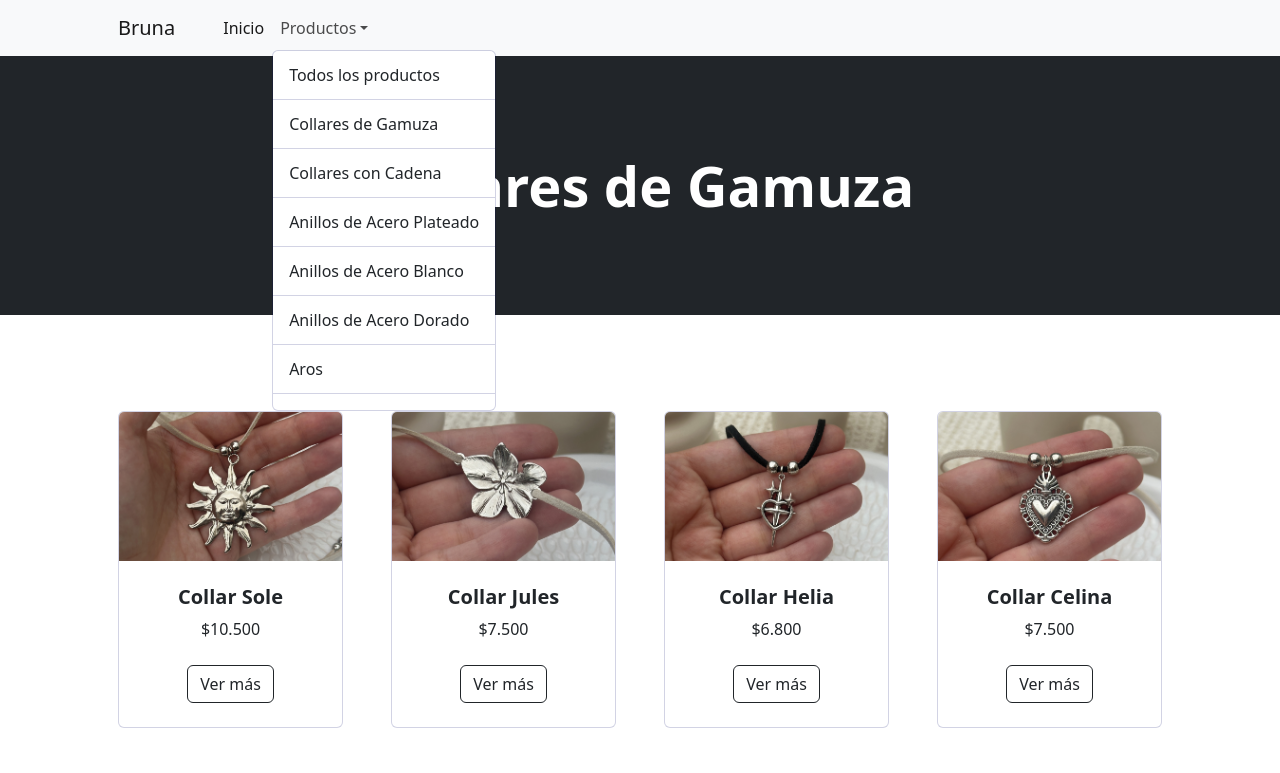
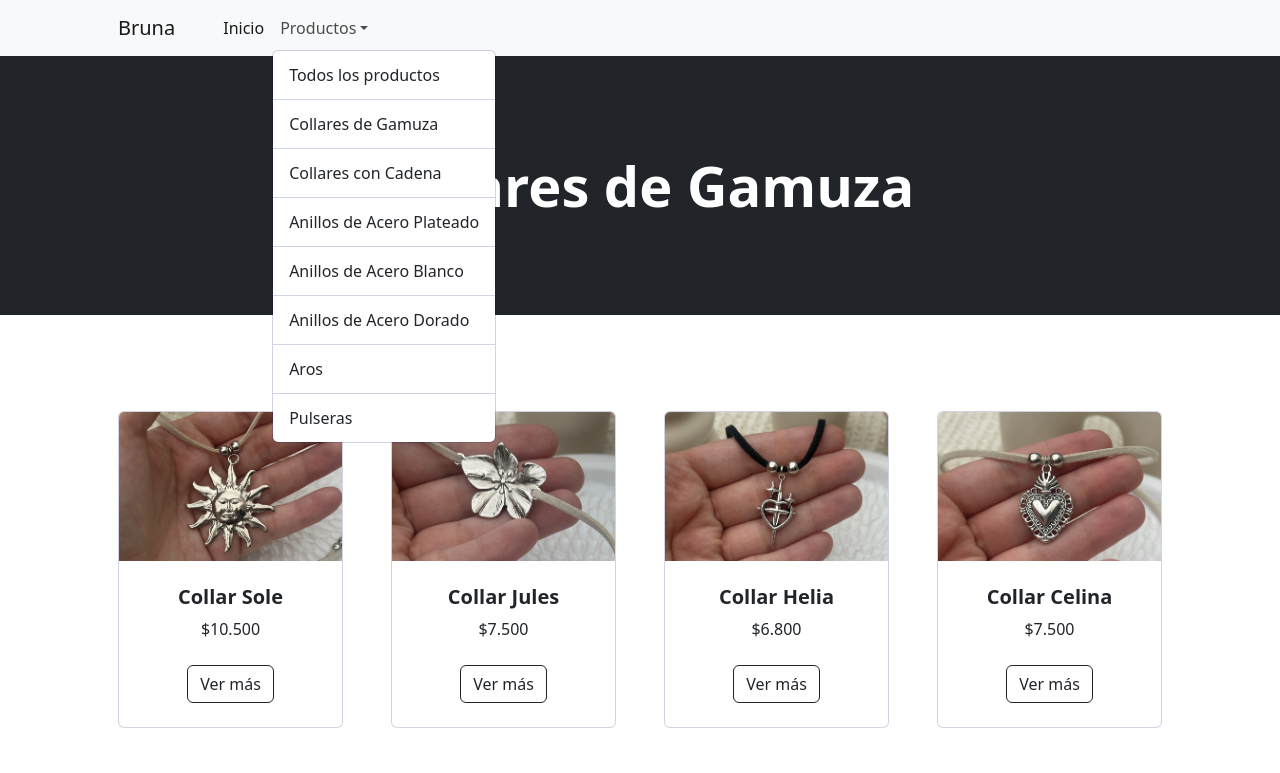
Before and after one commit to BrunaAccesorios/Collares-de-Gamuza, a plain HTML site: page index.html in a window 1280 px wide. Both pictures are taken after a click on the button "Productos". Shown: the top 773 px of the page. Drawn offline with nearby package versions, Linux system fonts and the light colour scheme.

Commit message:
Update index.html

```diff
--- a/index.html
+++ b/index.html
@@ -40,6 +40,8 @@
                                 <li><hr class="dropdown-divider" /></li>
                                 <li><a class="dropdown-item" href="https://brunaaccesorios.github.io/Aros/">Aros</a></li>
                                 <li><hr class="dropdown-divider" /></li>
+
+                                <li><a class="dropdown-item" href="https://brunaaccesorios.github.io/Pulseras/">Pulseras</a></li>
                             </ul>
                         </li>
                     </ul>
```
